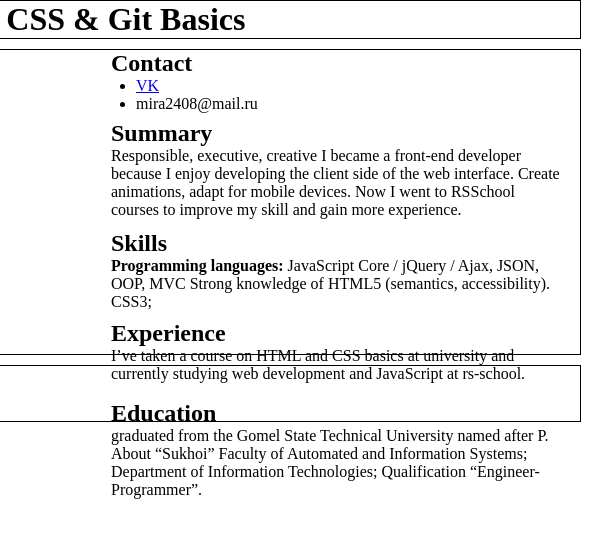
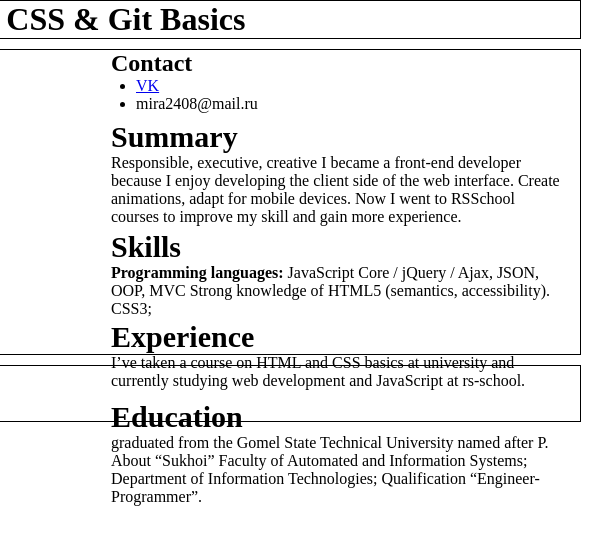
Before and after one commit to Miroslau/rsschool-cv, a plain HTML site: page index.html in a window 1280 px wide. Shown: the full height of the page, 571-1183 px from the left. Drawn offline with Linux system fonts and the light colour scheme.

Commit message:
fix: changed html file

```diff
--- a/index.html
+++ b/index.html
@@ -90,6 +90,11 @@
             border: 1px solid black;
         }
 
+        span {
+            font-size: 30px;
+            font-weight: bold;
+        }
+
     </style>
 </head>
 <body>
@@ -104,26 +109,26 @@
                 <img src="https://avatars3.githubusercontent.com/u/31839505?s=460&u=5dd0c303295f6980e9897ffdcda2a991ded4d489&v=4" alt="awatar"/>
             </div>
             <div class="contact">
-                <h1>Contact</h1>
+                <h2>Contact</h2>
                 <ul>
                     <li><a href="https://vk.com/mr.myron">VK</a></li>
                     <li>mira2408@mail.ru</li>
                 </ul>
             </div>
             <div class="summary">
-                <h1>Summary</h1>
+                <span>Summary</span>
                 <div>Responsible, executive, creative I became a front-end developer because I enjoy developing the client side of the web interface. Create animations, adapt for mobile devices. Now I went to RSSchool courses to improve my skill and gain more experience.</div>
             </div>
             <div class="skills">
-                <h1>Skills</h1>
+                <span>Skills</span>
                 <div><b>Programming languages:</b> JavaScript Core / jQuery / Ajax, JSON, OOP, MVC Strong knowledge of HTML5 (semantics, accessibility). CSS3;</div>
             </div>
             <div class="experience">
-                <h1>Experience</h1>
+                <span>Experience</span>
                 <div>I’ve taken a course on HTML and CSS basics at university and currently studying web development and JavaScript at rs-school.</div>
             </div>
             <div class="education">
-                <h1>Education</h1>
+                <span>Education</span>
                 <div>graduated from the Gomel State Technical University named after P. About “Sukhoi” Faculty of Automated and Information Systems; Department of Information Technologies; Qualification “Engineer-Programmer”.</div>
             </div>
         </section>
```
